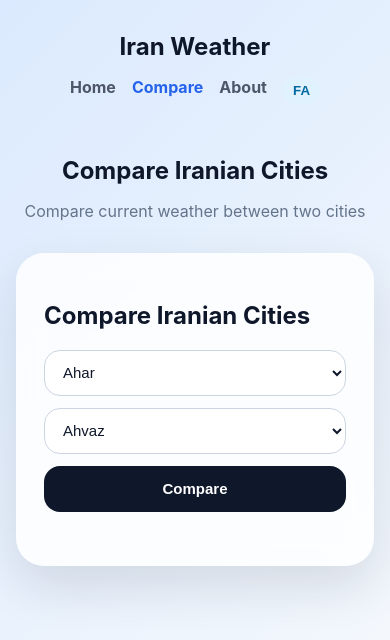
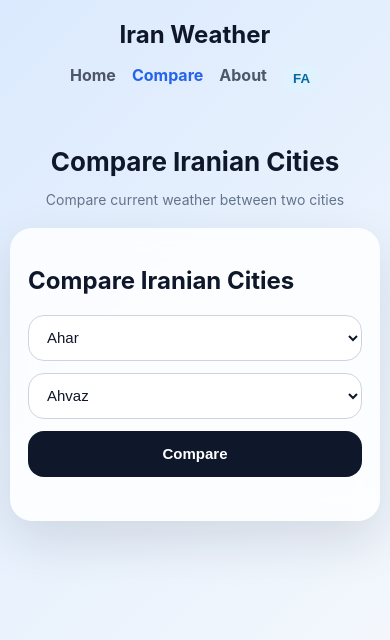
Before and after one commit to Amirhosein-Bavandpour/SkyMood, a React (Vite) app: page /compare in a window 390 px wide. Shown: the top 640 px of the page. Built offline with nearby package versions, Linux system fonts and the light colour scheme.

Commit message:
add live demo and fix mobile view

```diff
--- a/src/App.css
+++ b/src/App.css
@@ -1274,3 +1274,126 @@ h1 {
 .app[dir="rtl"] .recharts-responsive-container {
   direction: ltr;
 }
+
+/* MOBILE FIXES */
+
+@media (max-width: 600px) {
+  .app {
+    padding: 20px 10px;
+    overflow-x: hidden;
+  }
+
+  .container,
+  .page,
+  .home-page,
+  .dashboard-grid,
+  .dashboard-main,
+  .dashboard-side {
+    width: 100%;
+    max-width: 100%;
+    min-width: 0;
+  }
+
+  h1 {
+    font-size: 26px;
+    line-height: 1.2;
+  }
+
+  .subtitle {
+    font-size: 14px;
+    margin-bottom: 20px;
+  }
+
+  .city-selector {
+    width: 100%;
+    display: grid;
+    grid-template-columns: 1fr;
+    gap: 10px;
+  }
+
+  .city-selector label,
+  .city-selector input,
+  .city-selector select,
+  .city-selector .search-button {
+    width: 100%;
+    max-width: 100%;
+  }
+
+  .city-selector input,
+  .city-selector select {
+    min-width: 0;
+  }
+
+  .weather-card,
+  .forecast,
+  .charts,
+  .comparison,
+  .about-page {
+    width: 100%;
+    max-width: 100%;
+    padding: 18px;
+    border-radius: 22px;
+  }
+
+  .weather-card h1 {
+    font-size: 44px;
+  }
+
+  .weather-icon {
+    font-size: 56px;
+  }
+
+  .weather-details,
+  .sun-times,
+  .button-group,
+  .recent-list,
+  .favorite-list {
+    gap: 8px;
+  }
+
+  .weather-details span,
+  .sun-times span {
+    width: 100%;
+    justify-content: center;
+    border-radius: 16px;
+  }
+
+  .forecast-list {
+    grid-template-columns: 1fr;
+  }
+
+  .forecast-item {
+    display: grid;
+    grid-template-columns: 1fr auto 1fr;
+    align-items: center;
+    gap: 8px;
+    padding: 12px;
+  }
+
+  .forecast-icon {
+    margin: 0;
+    font-size: 26px;
+  }
+
+  .air-quality-grid {
+    grid-template-columns: 1fr;
+  }
+
+  .chart-card {
+    padding: 12px;
+  }
+
+  .recharts-wrapper,
+  .recharts-responsive-container {
+    max-width: 100%;
+  }
+
+  .navbar {
+    max-width: 100%;
+  }
+
+  .navbar div {
+    flex-wrap: wrap;
+    justify-content: center;
+  }
+}
```
Also changed, not shown: 1 other file (tests, documents, lock files or other folders).
